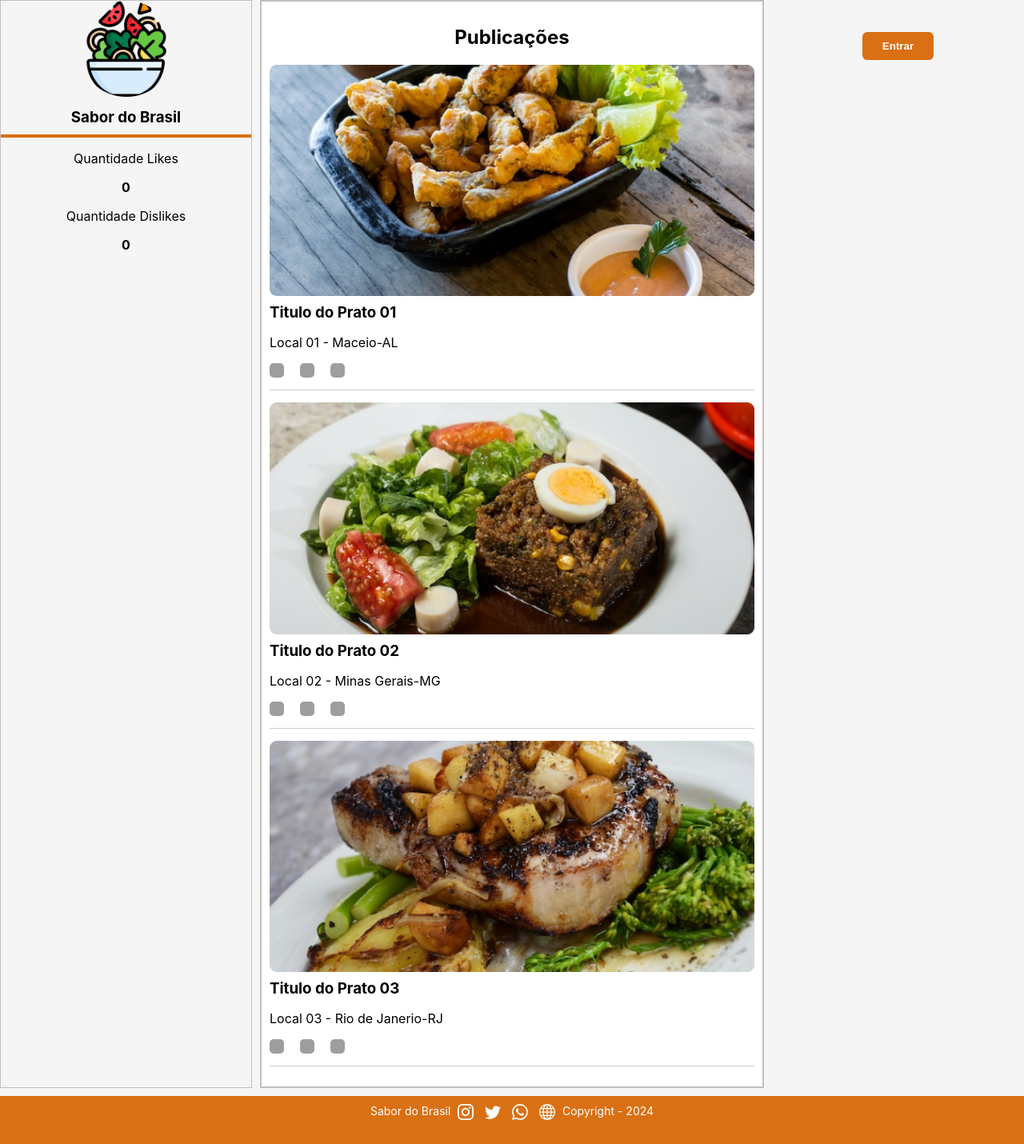
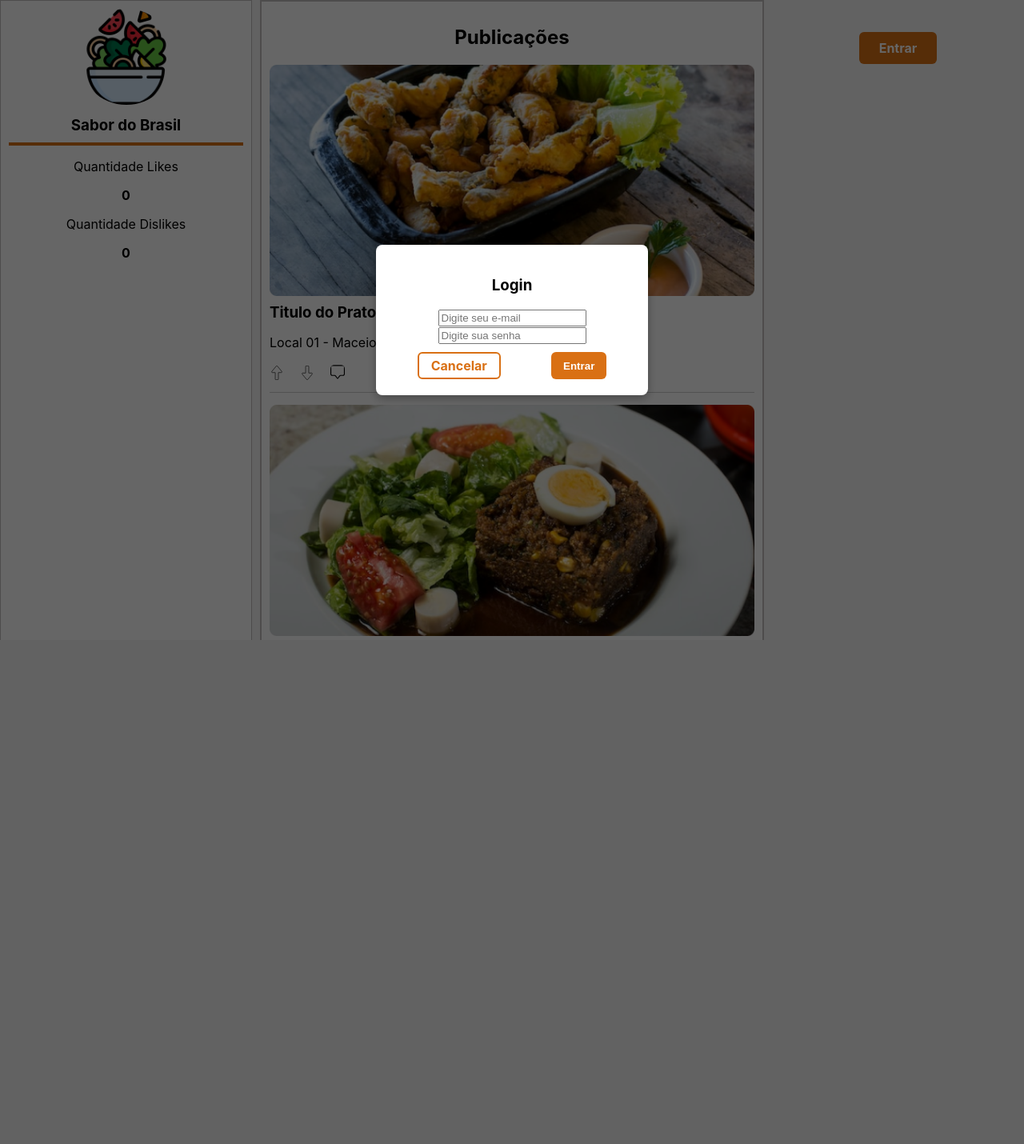
Before and after one commit to AnaBeatrizrsy/teste_final, a Laravel app: page /?login=true in a window 1280 px wide. Shown: the whole page at 80% size. After the commit the page ends 800 px from the top, so only its background shows below. Run offline with Laravel 12, Linux system fonts and the light colour scheme; data comes from the database, SQL or seed files in the repository; grey boxes are pictures that could not be loaded.

Commit message:
atualizacao login

```diff
--- a/app/Models/Usuario.php
+++ b/app/Models/Usuario.php
@@ -6,5 +6,7 @@ use Illuminate\Database\Eloquent\Model;
 
 class Usuario extends Model
 {
-    //
+    protected $table = 'usuario'; // nome exato da tabela
+    protected $fillable = ['nome', 'email', 'senha'];
+    public $timestamps = false; // se tua tabela não tem created_at e updated_at
 }
--- a/resources/views/home.blade.php
+++ b/resources/views/home.blade.php
@@ -15,10 +15,11 @@
         }
 
         /* --- COLUNA 1: PERFIL --- */
-
         .perfil {
             text-align: center;
             border: 1px solid #C2BEBE;
+            background-color: #fff;
+            padding: 10px;
         }
 
         .perfil img {
@@ -37,29 +38,34 @@
             margin: 10px 0;
         }
 
-        /* --- COLUNA 2: PUBLICAÇAO --- */
+        /* --- COLUNA 2: PUBLICAÇÕES --- */
         .main {
             border: 2px solid #C2BEBE;
             background-color: #fff;
             padding: 10px;
         }
+
         .main h2 {
             text-align: center;
             color: #000;
         }
+
         .publicacao {
             border-bottom: 1px solid #ccc;
             padding-bottom: 15px;
             margin-bottom: 15px;
         }
+
         .publicacao img {
             width: 100%;
             height: auto;
             border-radius: 5px;
         }
+
         .publicacao h3 {
             margin: 5px 0;
         }
+
         .interacoes {
             display: flex;
             align-items: center;
@@ -71,6 +77,7 @@
             width: 18px;
             height: 18px;
             vertical-align: middle;
+            cursor: pointer;
         }
 
         /* --- COLUNA 3: LOGIN --- */
@@ -80,7 +87,8 @@
             justify-content: center;
             padding-top: 40px;
         }
-        .login button {
+
+        .login a {
             background-color: #D97014;
             color: #FFF;
             font-weight: bold;
@@ -88,6 +96,49 @@
             padding: 10px 25px;
             border-radius: 6px;
             cursor: pointer;
+            text-decoration: none;
+        }
+
+        /* --- MODAL LOGIN --- */
+        #modalLogin {
+            position: fixed;
+            top: 0; left: 0;
+            width: 100%; height: 100%;
+            background-color: rgba(0,0,0,0.6);
+            display: none;
+            justify-content: center;
+            align-items: center;
+        }
+
+        .modal-conteudo {
+            background: white;
+            border-radius: 8px;
+            padding: 20px;
+            width: 300px;
+            box-shadow: 0 4px 12px rgba(0,0,0,0.3);
+            text-align: center;
+        }
+
+        input.erro {
+            border: 2px solid red;
+        }
+
+        .btn-entrar {
+            background-color: #D97014;
+            border: none;
+            color: white;
+            font-weight: bold;
+            border-radius: 6px;
+            padding: 5px 15px;
+        }
+
+        .btn-cancelar {
+            border: 2px solid #D97014;
+            color: #D97014;
+            font-weight: bold;
+            border-radius: 6px;
+            padding: 5px 15px;
+            text-decoration: none;
         }
 
         /* --- RODAPÉ --- */
@@ -99,6 +150,7 @@
             padding: 10px 0;
             font-size: 14px;
         }
+
         footer img {
             width: 20px;
             margin: 0 5px;
@@ -120,24 +172,23 @@
     </div>
 
     {{-- COLUNA 2: PUBLICAÇÕES --}}
-     {{-- COLUNA 2 --}}
     <div class="main">
         <h2>Publicações</h2>
 
         @foreach ($publicacoes as $pub)
             <div class="publicacao">
-                <img src="{{ asset('anexos/' . $pub->foto) }}" alt="{{ $pub->titulo_prato }}" width="100%">
+                <img src="{{ asset('anexos/' . $pub->foto) }}" alt="{{ $pub->titulo_prato }}">
                 <h3>{{ $pub->titulo_prato }}</h3>
                 <p>{{ $pub->local }} - {{ $pub->cidade }}</p>
                 <div class="interacoes">
-                    <img src="{{ asset('anexos/like.svg') }}" alt="Curtir">
+                    {{-- Like/Dislike abrem modal se usuário não logado --}}
+                    <a href="?login=true"><img src="{{ asset('anexos/flecha_cima_vazia.svg') }}" alt="Curtir"></a>
                     <span>{{ $pub->likes }}</span>
 
-
-                    <img src="{{ asset('anexos/dislike.svg') }}" alt="Não curtir">
+                    <a href="?login=true"><img src="{{ asset('anexos/flecha_baixo_vazia.svg') }}" alt="Não curtir"></a>
                     <span>{{ $pub->dislikes }}</span>
 
-                    <img src="{{ asset('anexos/comentario.svg') }}" alt="Comentários">
+                    <img src="{{ asset('anexos/chat.svg') }}" alt="Comentários">
                     <span>{{ $pub->comentarios }}</span>
                 </div>
             </div>
@@ -146,19 +197,54 @@
 
     {{-- COLUNA 3: LOGIN --}}
     <div class="login">
-    @guest
-        <a href="{{ route('login') }}">
-            <button>Entrar</button>
-        </a>
+        @if(session('usuario_logado'))
+            <div style="text-align:center;">
+                <p><strong>Olá, {{ session('usuario_logado_nome') }}!</strong></p>
+                <form method="POST" action="{{ route('logout') }}">
+                    @csrf
+                    <button type="submit" class="btn-entrar">Sair</button>
+                </form>
+            </div>
+        @else
+            <a href="?login=true">Entrar</a>
+        @endif
+    </div>
 
-    @else
-        <p>Olá, {{ Auth::user()->name }}!</p>
-        <form action="{{ route('logout') }}" method="POST">
+    {{-- MODAL LOGIN --}}
+    <div id="modalLogin">
+        <div class="modal-conteudo">
+            <h3>Login</h3>
+
+            <form method="POST" action="{{ route('login') }}">
                 @csrf
-            <button type="submit">Sair</button>
+
+                <input type="email" name="email"
+                       placeholder="Digite seu e-mail"
+                       value="{{ old('email') }}"
+                       class="@error('email') erro @enderror"
+                       required>
+
+                <input type="password" name="senha"
+                       placeholder="Digite sua senha"
+                       class="@error('senha') erro @enderror"
+                       required>
+
+                @if($errors->any())
+                    <p style="color:red; font-size:14px;">{{ $errors->first('msg') }}</p>
+                @endif
+
+                <div style="display:flex; justify-content:space-around; margin-top:10px;">
+                    <a href="/" class="btn-cancelar">Cancelar</a>
+                    <button type="submit" class="btn-entrar">Entrar</button>
+                </div>
             </form>
-    @endguest
         </div>
+    </div>
+
+    {{-- MOSTRAR MODAL SE ERRO OU ?login=true --}}
+    @if($errors->any() || request('login') == 'true')
+        <style>#modalLogin { display: flex; }</style>
+    @endif
 
     {{-- RODAPÉ --}}
     <footer>
--- a/routes/web.php
+++ b/routes/web.php
@@ -3,12 +3,12 @@
 use App\Http\Controllers\ProfileController;
 use Illuminate\Support\Facades\Route;
 use App\Http\Controllers\SiteController;
-
-
+use App\Http\Controllers\AuthController;
 
 Route::get('/', [SiteController::class, 'index'])->name('home');
 
-
+Route::post('/login', [AuthController::class, 'login'])->name('login');
+Route::post('/logout', [AuthController::class, 'logout'])->name('logout');
 Route::get('/dashboard', function () {
     return view('dashboard');
 })->middleware(['auth', 'verified'])->name('dashboard');
```
Also changed, not shown: app/Http/Controllers/AuthController.php (+21 -20 lines). Lines whose indentation alone changed are shown as unchanged.
